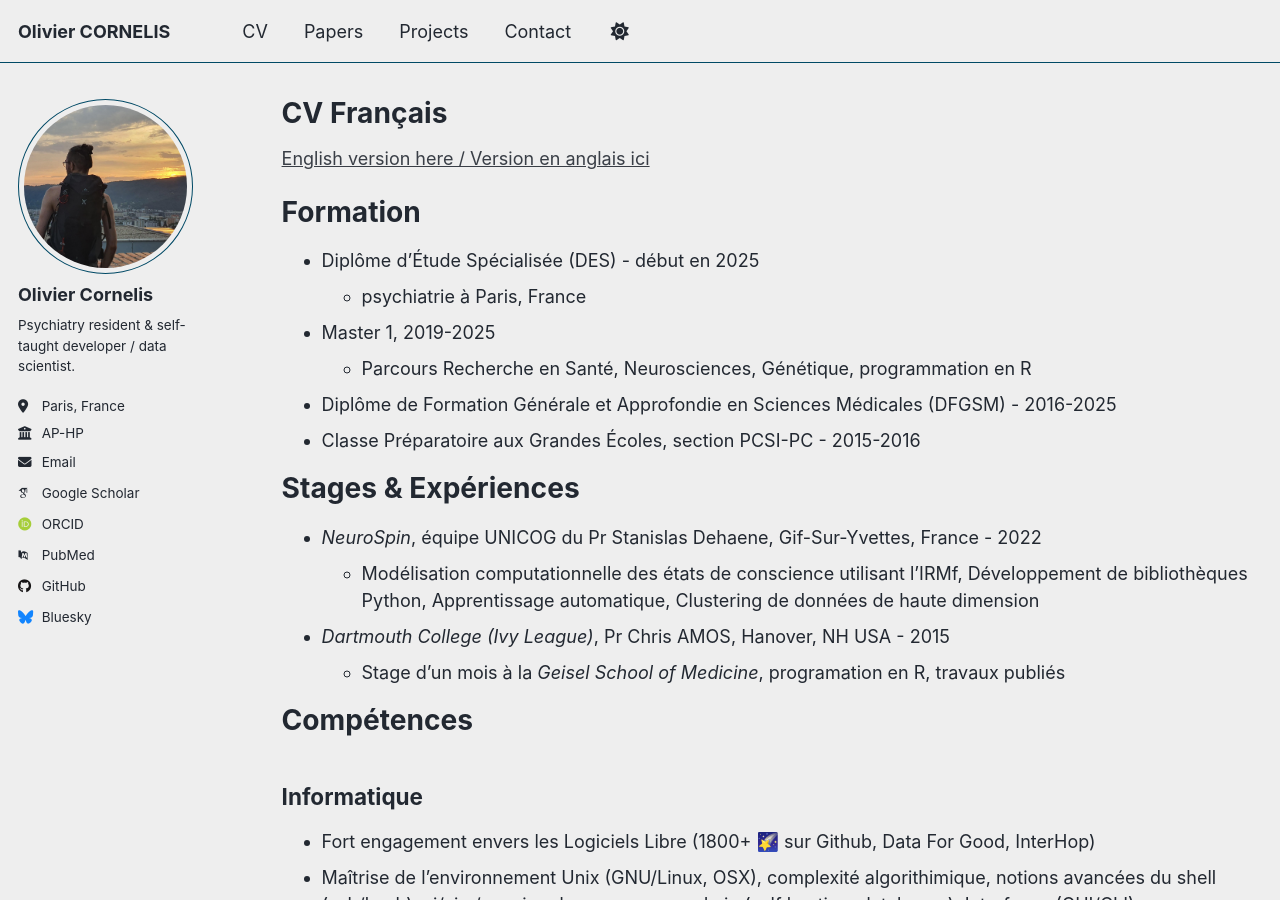
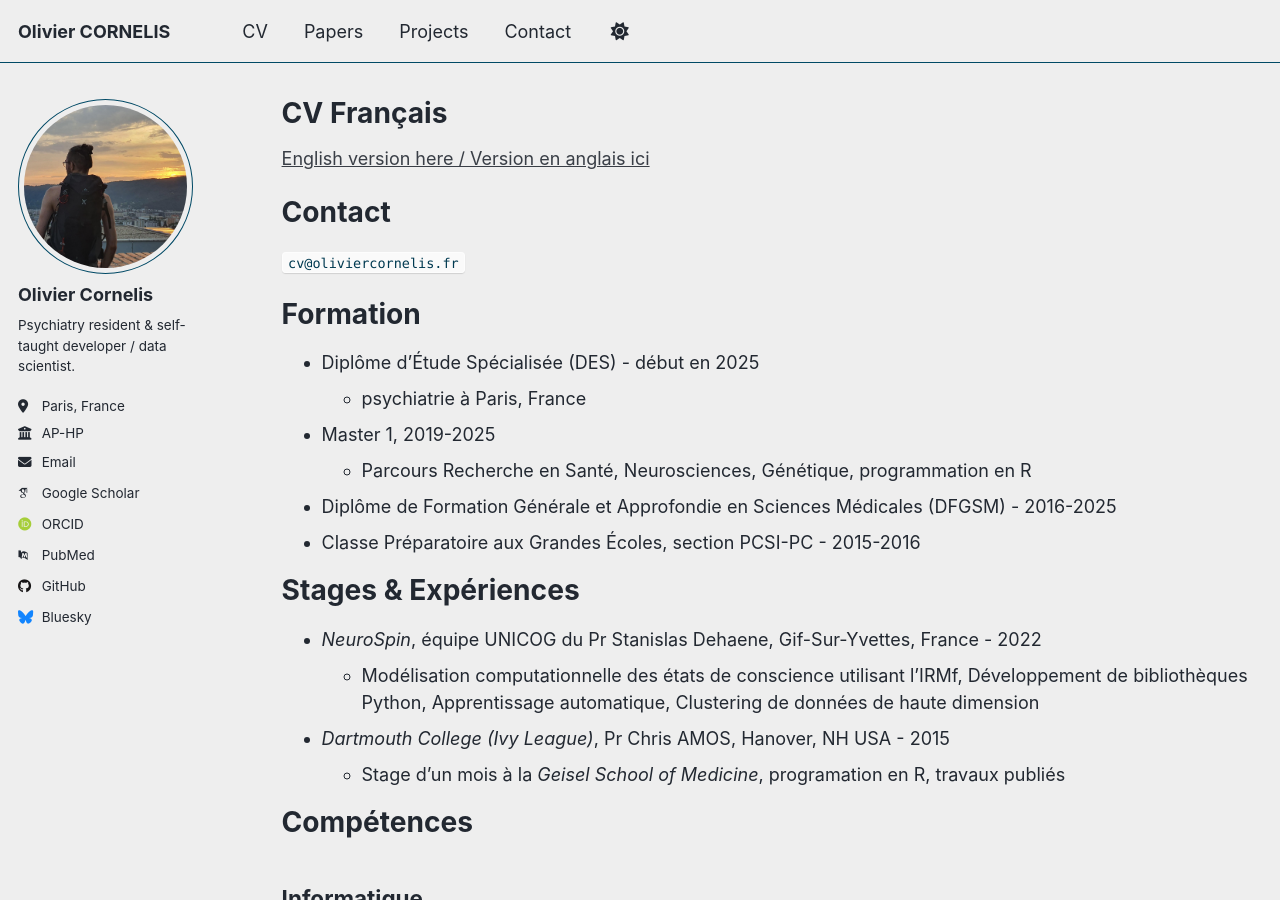
Before and after one commit to thiswillbeyourgithub/website, a Jekyll site: the page built from _pages/cv_fr.md, in a window 1280 px wide and 900 px high. Built offline with Jekyll 4.4.1, drawn with Linux system fonts in a browser that asks for light colours; emoji names are drawn with the system emoji font; some web fonts are replaced; a script that is not in the unit is left out.

Commit message:
added contact
Signed-off-by: thiswillbeyourgithub <26625900+thiswillbeyourgithub@users.noreply.github.com>

```diff
--- a/_pages/cv_fr.md
+++ b/_pages/cv_fr.md
@@ -10,6 +10,9 @@ redirect_from:
 [English version here / Version en anglais ici](../cv)
 
 {% include base_path %}
+
+# Contact
+`cv@oliviercornelis.fr`
 
 
 # Formation
```
